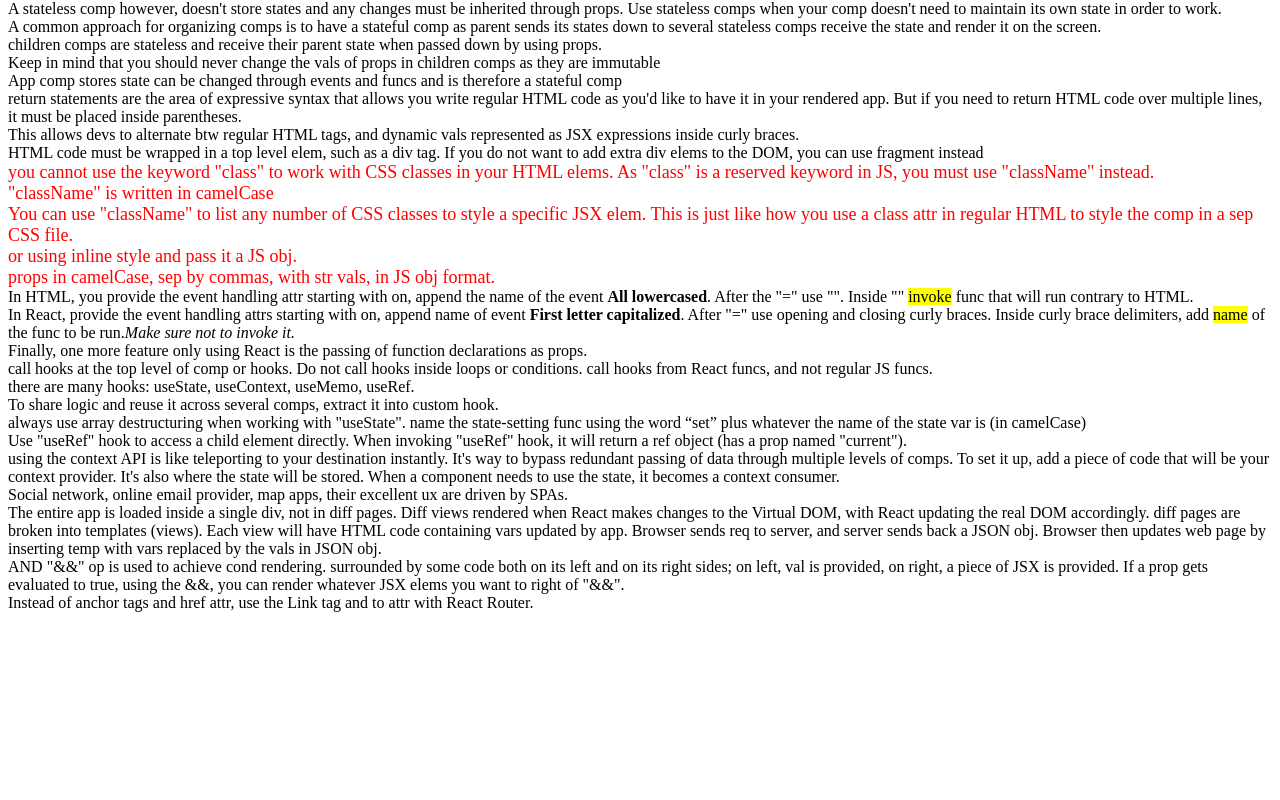
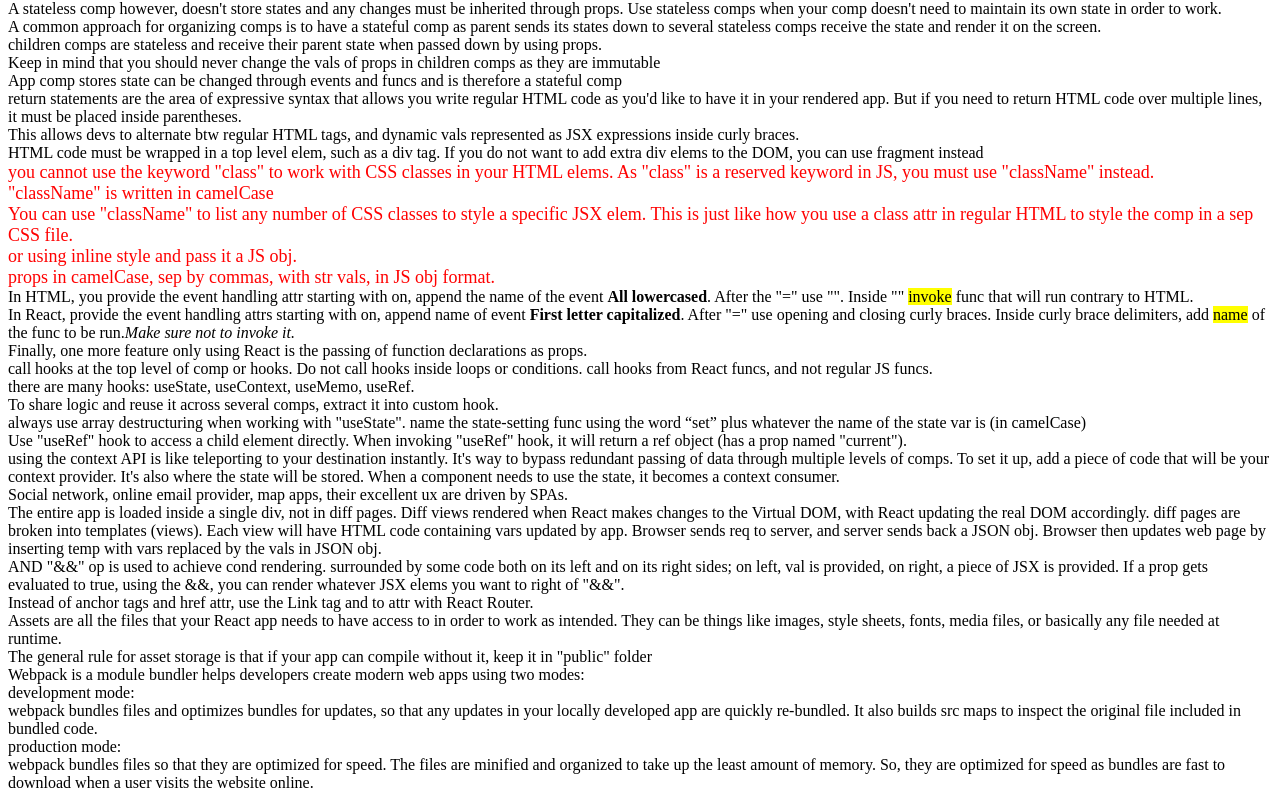
Before and after one commit to 12-12-DO4/learning, a React (Create React App) app in the folder meta_web/front/react/firstapp/: page /notes in a window 1280 px wide. Shown: the part 676-1476 px from the top of the page. Before the commit the page ends 1296 px from the top, so only its background shows below. Built offline with nearby package versions, Linux system fonts and the light colour scheme.

Commit message:
assets and media in react

```diff
--- a/meta_web/front/react/firstapp/package.json
+++ b/meta_web/front/react/firstapp/package.json
@@ -8,6 +8,7 @@
     "@testing-library/user-event": "^13.5.0",
     "react": "^18.2.0",
     "react-dom": "^18.2.0",
+    "react-player": "^2.12.0",
     "react-router-dom": "^6.14.2",
     "react-scripts": "5.0.1",
     "web-vitals": "^2.1.4"
--- a/meta_web/front/react/firstapp/src/Notes.js
+++ b/meta_web/front/react/firstapp/src/Notes.js
@@ -160,6 +160,22 @@ function Notes() {
       <div className="router">
         Instead of anchor tags and href attr, use the Link tag and to attr with React Router.
       </div>
+      <div className="assets">
+        Assets are all the files that your React app needs to have access to in order to work as intended.
+        They can be things like images, style sheets, fonts, media files, or basically any file needed at runtime.
+        <br />The general rule for asset storage is that if your app can compile without it, keep it in "public" folder
+      </div>
+      <div className="webpack">
+        Webpack is a module bundler helps developers create modern web apps using two modes:
+        <br />development mode:
+        <br />webpack bundles files and optimizes bundles for updates,
+        so that any updates in your locally developed app are quickly re-bundled.
+        It also builds src maps to inspect the original file included in bundled code.
+        <br />production mode:
+        <br />webpack bundles files so that they are optimized for speed.
+        The files are minified and organized to take up the least amount of memory.
+        So, they are optimized for speed as bundles are fast to download when a user visits the website online.
+      </div>
     </div>
   )
 };
```
Also changed, not shown: 1 other file (tests, documents, lock files or other folders).
